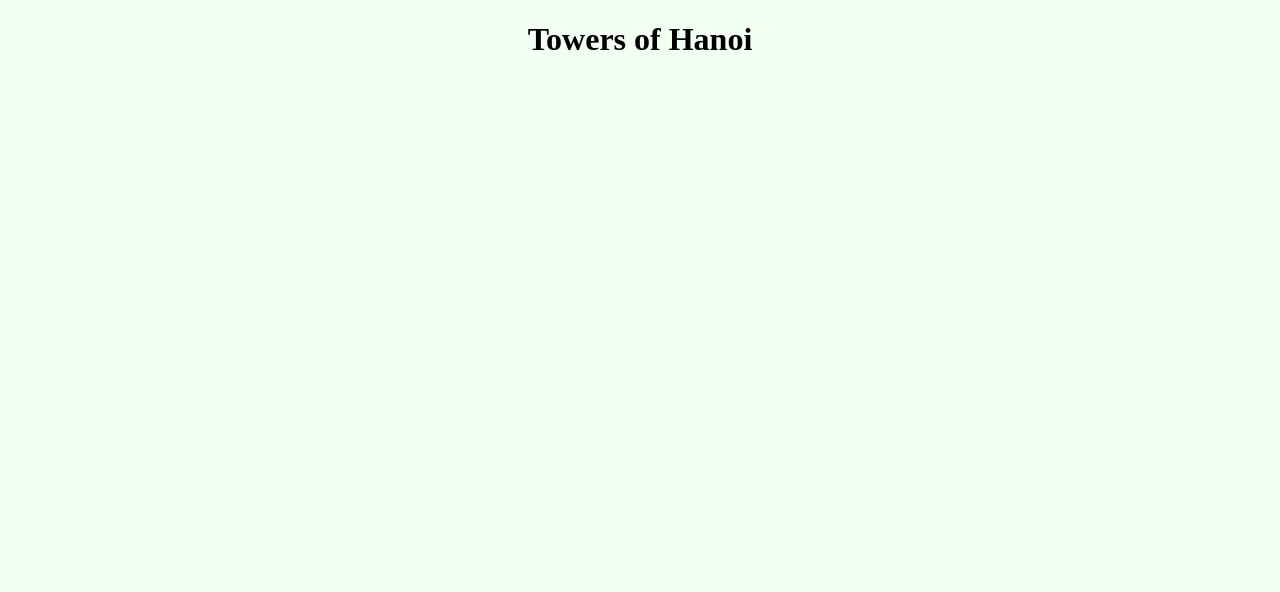
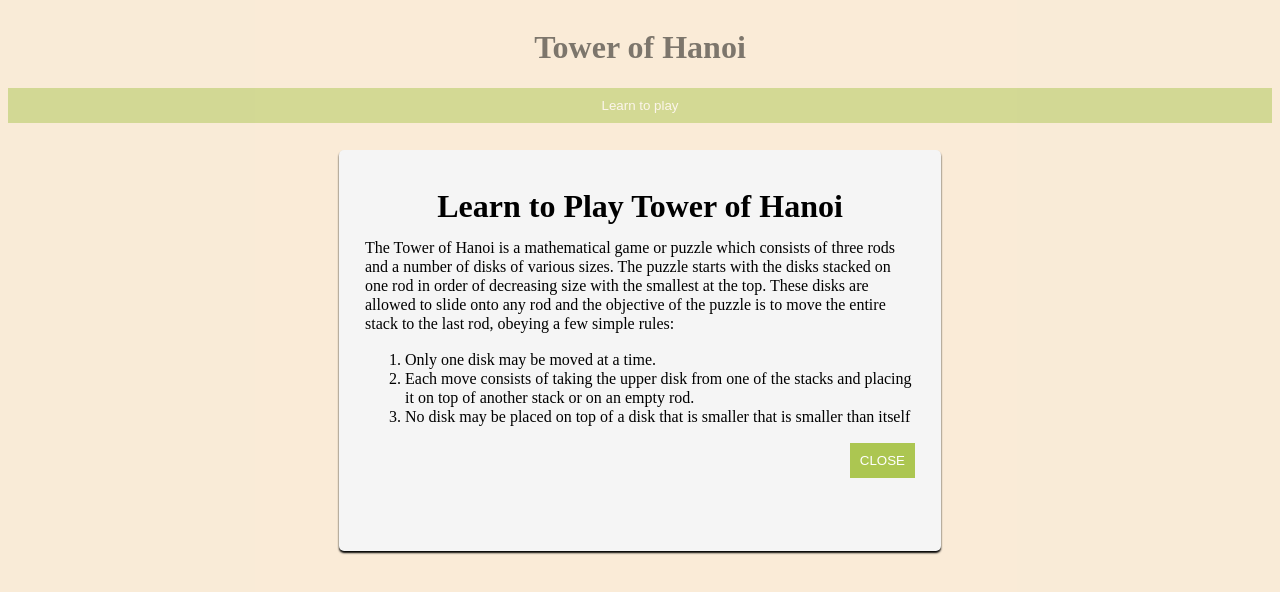
Before and after one commit to sutt/towers-11, a plain HTML site: page index.html in a window 1280 px wide. Drawn offline with Linux system fonts and the light colour scheme.

Commit message:
reviewed a lesson on modul to add in the rules for the game

```diff
--- a/index.html
+++ b/index.html
@@ -5,13 +5,40 @@
     <meta http-equiv="X-UA-Compatible" content="IE=edge">
     <meta name="viewport" content="width=device-width, initial-scale=1.0">
     <link rel="stylesheet" href="style.css">
-    <title>Towers of Hanoi</title>
+    <title>Tower of Hanoi</title>
 </head>
 <body>
-    <h1>Towers of Hanoi</h1>
+    <!-- title -->
+    <h1>Tower of Hanoi</h1>
+
+    <!-- how to play the game -->
+    <button class="modal-button" id="open-modal">Learn to play</button>
+    <div class="about-modal" id="modal">
+        <div id="modal-textbox">
+            <h1>Learn to Play Tower of Hanoi</h1>
+            <p> The Tower of Hanoi is a mathematical game or puzzle which consists of three rods and a number of disks of various sizes. The puzzle starts with the disks stacked on one rod in order of decreasing size with the smallest at the top. These disks are allowed to slide onto any rod and the objective of the puzzle is to move the entire stack to the last rod, obeying a few simple rules: </p>
+            <ol>
+                <li>Only one disk may be moved at a time.</li>
+                <li>Each move consists of taking the upper disk from one of the stacks and placing it on top of another stack or on an empty rod.</li>
+                <li>No disk may be placed on top of a disk that is smaller that is smaller than itself</li>
+            </ol>
+            <div id="modal-footer">
+                <button class="modal-button" id="close-modal">CLOSE</button>
+            </div>
+        </div>
+
+    </div>
 
 
+    <!-- score -->
 
+
+    <!-- towers -->
+    <div class="towers">
+        <div class="tower source"></div>
+        <div class="tower auxillary"></div>
+        <div class="tower destination"></div>
+    </div>
 
 
     <script src="script.js"></script>
--- a/script.js
+++ b/script.js
@@ -1 +1,18 @@
 console.log("script is working");
+
+const openButton = document.getElementById('open-modal');
+const modal = document.getElementById('modal');
+const closeButton = document.getElementById('close-modal');
+
+const openModal = () => {
+    modal.style.display = "block";
+}
+const closeModal = () => {
+    modal.style.display = "none";
+}
+
+// open the "about game" modal by clicking the button
+openButton.addEventListener('click', openModal);
+
+// close the modal
+closeButton.addEventListener('click', closeModal);
--- a/style.css
+++ b/style.css
@@ -1,6 +1,43 @@
 body {
-    background-color: honeydew;
+    background-color: antiquewhite;
+    display: flex;
+    flex-direction: column;
 }
 h1 {
     text-align: center;
 }
+#modal {
+	background-color: rgba(250, 235, 215, 0.5);
+	position: fixed;
+	top: 0;
+	left: 0;
+	height: 100%;
+	width: 100%;
+
+	z-index: 1;
+	overflow: auto;
+
+}
+#modal-textbox {
+	background-color: whitesmoke;
+	height: 350px;
+	width: 550px;
+	border-radius: 5px;
+
+	margin: 150px auto;
+	box-shadow: 0 2px 2px black;
+	padding: 2%;
+	line-height: 120%;
+}
+.modal-button {
+	padding: 10px;
+	background-color: rgb(172, 198, 81);
+	border: none;
+	outline: none;
+	color: white;
+	font-family: Arial, Helvetica, sans-serif;
+	cursor: pointer;
+}
+#modal-footer {
+	text-align: right;
+}
```
